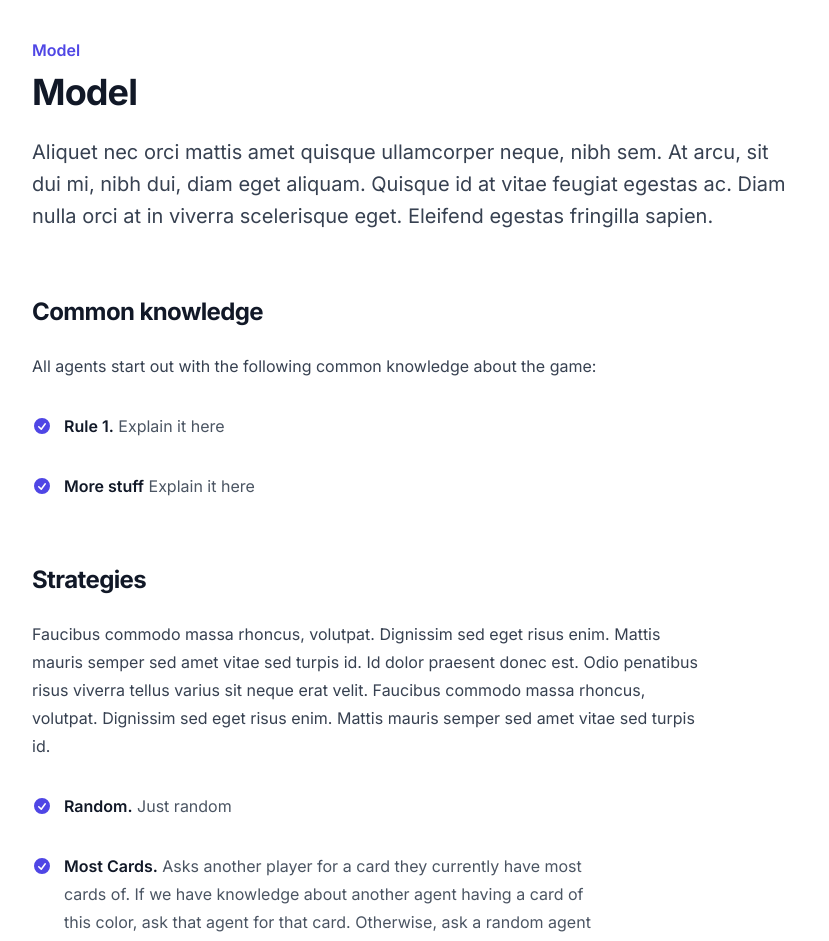
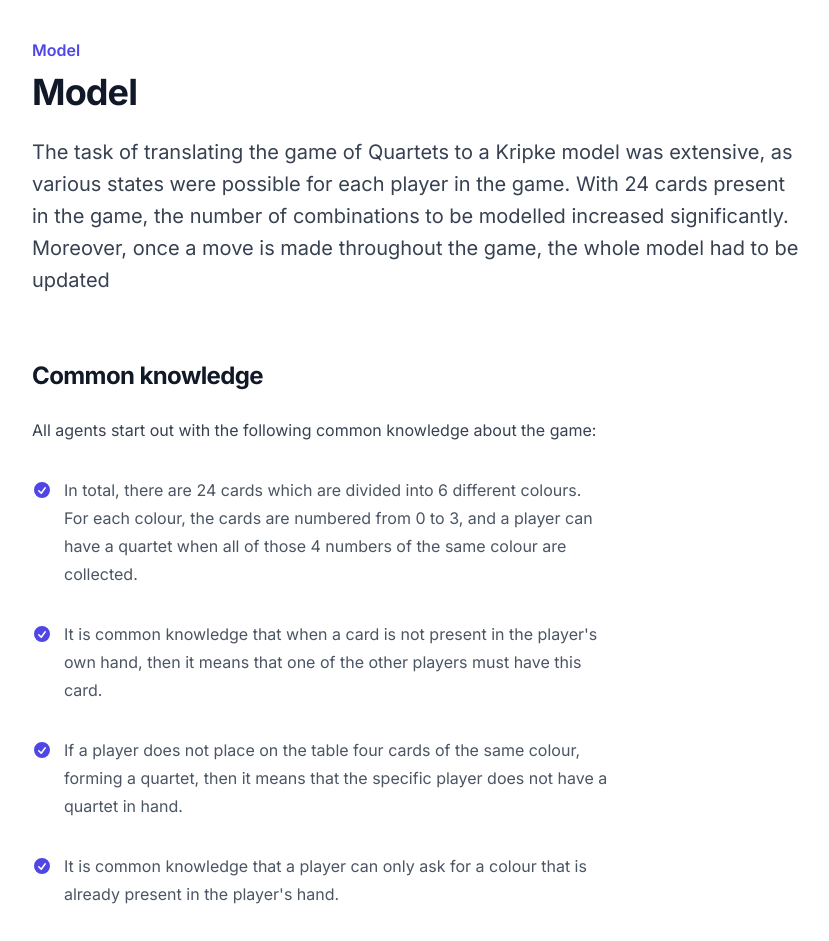
Before and after one commit to koole/quartets-web, a Next.js app: page /model in a window 1280 px wide. Shown: the part 180-1121 px from the top of the page, without its empty margins (224-1053 px from the left). Built offline with nearby package versions, Linux system fonts and the light colour scheme.

Commit message:
rules and strategies

```diff
--- a/src/app/model/page.tsx
+++ b/src/app/model/page.tsx
@@ -20,10 +20,11 @@ export default function Home() {
             Model
           </h1>
           <p className="mt-6 text-xl leading-8">
-            Aliquet nec orci mattis amet quisque ullamcorper neque, nibh sem. At
-            arcu, sit dui mi, nibh dui, diam eget aliquam. Quisque id at vitae
-            feugiat egestas ac. Diam nulla orci at in viverra scelerisque eget.
-            Eleifend egestas fringilla sapien.
+            The task of translating the game of Quartets to a Kripke model was extensive, as various states were
+            possible for each player in the game. With 24 cards present in the game, the number of
+            combinations to be modelled increased significantly. Moreover, once a move is made throughout the game, the whole
+            model had to be updated
+
           </p>
           <h2 className="mt-16 text-2xl font-bold tracking-tight text-gray-900">
             Common knowledge
@@ -41,8 +42,10 @@ export default function Home() {
                 aria-hidden="true"
               />
               <span>
-                <strong className="font-semibold text-gray-900">Rule 1.</strong>{" "}
-                Explain it here
+                <strong className="font-semibold text-gray-900"></strong>{" "}
+                In total, there are 24 cards which are divided into 6 different colours. For each colour,
+                the cards are numbered from 0 to 3, and a player can have a quartet when all of those 4 numbers
+                of the same colour are collected.
               </span>
             </li>
             <li className="flex gap-x-3">
@@ -51,10 +54,31 @@ export default function Home() {
                 aria-hidden="true"
               />
               <span>
-                <strong className="font-semibold text-gray-900">
-                  More stuff
-                </strong>{" "}
-                Explain it here
+                <strong className="font-semibold text-gray-900"></strong>{" "}
+                It is common knowledge that when a card is not present in the player's own hand, then it
+                means that one of the other players must have this card.
+              </span>
+            </li>
+            <li className="flex gap-x-3">
+              <CheckCircleIcon
+                className="mt-1 h-5 w-5 flex-none text-indigo-600"
+                aria-hidden="true"
+              />
+              <span>
+                <strong className="font-semibold text-gray-900"></strong>{" "}
+                If a player does not place on the table four cards of the same colour, forming a quartet, then
+                it means that the specific player does not have a quartet in hand.
+              </span>
+            </li>
+            <li className="flex gap-x-3">
+              <CheckCircleIcon
+                className="mt-1 h-5 w-5 flex-none text-indigo-600"
+                aria-hidden="true"
+              />
+              <span>
+                <strong className="font-semibold text-gray-900"></strong>{" "}
+                It is common knowledge that a player can only ask for a colour that is already present in the
+                player's hand.
               </span>
             </li>
           </ul>
@@ -63,12 +87,7 @@ export default function Home() {
           </h2>
           <div className="mt-6 max-w-2xl">
             <p>
-              Faucibus commodo massa rhoncus, volutpat. Dignissim sed eget risus
-              enim. Mattis mauris semper sed amet vitae sed turpis id. Id dolor
-              praesent donec est. Odio penatibus risus viverra tellus varius sit
-              neque erat velit. Faucibus commodo massa rhoncus, volutpat.
-              Dignissim sed eget risus enim. Mattis mauris semper sed amet vitae
-              sed turpis id.
+              In order to find the best strategy for the game of Quartets, we implemented the following ones:
             </p>
             <ul role="list" className="mt-8 max-w-xl space-y-8 text-gray-600">
               <li className="flex gap-x-3">
@@ -80,7 +99,9 @@ export default function Home() {
                   <strong className="font-semibold text-gray-900">
                     Random.
                   </strong>{" "}
-                  Just random
+                  The player can ask for a random card depending on the cards that are in its own hand. However,
+                  the random card that is selected still needs to follow the rules of the game. This means that
+                  the colour needs to already be in the player's hand.
                 </span>
               </li>
               <li className="flex gap-x-3">
--- a/src/app/rules/page.tsx
+++ b/src/app/rules/page.tsx
@@ -12,17 +12,61 @@ export default function Home() {
           <h1 className="mt-2 text-3xl font-bold tracking-tight text-gray-900 sm:text-4xl">
             Game Rules
           </h1>
-          <p className="mt-6 text-xl leading-8">
-          Quartets is a dedicated deck card game consisting of 32 cards, divided into eight suites of four cards each. The game is played with three or more players, and the objective is to collect a full suite of four cards.
-          At the beginning of the game, the deck of cards is shuffled, and each player is dealt an equal number of cards. Players should keep their cards hidden from other players.
-          To start the game, a player is randomly chosen to make the first move. They can ask another player for a specific card from a suite, provided that they already have a card from that suite in their hand. For example, if they have a card with the letter &quot;B&quot; on it, they can ask another player for the card &quot;3B.&quot;
-          If the player being asked has the requested card, they must give it to the asking player, who then gets another turn to ask for a card. If the player being asked does not have the requested card, it becomes their turn to ask for a card.
-          Whenever a player collects a full suite of four cards, known as a &quot;Quartet,&quot; they must place the suite face-up in front of them. The game continues until all the quartets have been formed. Once all the quartets have been created, the game ends, and the player with the most quartets is declared the winner.
-          It&apos;s important to note that Quartets has many variations to its rules, so the aforementioned rules are our interpretation of the game.
+          <p className="mt-6 text-xl leading-8 text-justify">
+            Quartets is a dedicated deck card game consisting of 32 cards, divided into eight suites of four cards each.
+            In the case of our implementation, we chose to use a simplified version of the game, with 6 different colours
+            for the cards, namely:
+            <ul className="list-disc list-inside">
+              <li>
+                <span className="inline-block w-4 h-4 mr-2 rounded" style={{ backgroundColor: 'red' }}></span>
+                red
+              </li>
+              <li>
+                <span className="inline-block w-4 h-4 mr-2 rounded" style={{ backgroundColor: 'yellow' }}></span>
+                yellow
+              </li>
+              <li>
+                <span className="inline-block w-4 h-4 mr-2 rounded" style={{ backgroundColor: 'green' }}></span>
+                green
+              </li>
+              <li>
+                <span className="inline-block w-4 h-4 mr-2 rounded" style={{ backgroundColor: 'blue' }}></span>
+                blue
+              </li>
+              <li>
+                <span className="inline-block w-4 h-4 mr-2 rounded" style={{ backgroundColor: 'purple' }}></span>
+                purple
+              </li>
+              <li>
+                <span className="inline-block w-4 h-4 mr-2 rounded" style={{ backgroundColor: 'pink' }}></span>
+                pink
+              </li>
+            </ul>
+
+            The game is played with three or more players, and the objective is to collect as many full suites of four cards
+            as possible. In the current game, there are 3 players out of which two of them are the automated agents following
+            a certain strategy. These strategies are further discussed on the Experiment page.
+          </p>
+          <p className="mt-6 text-xl leading-8 text-justify">
+            At the beginning of the game, the deck of cards is shuffled, and each player is dealt an equal number of cards.
+            Players should keep their cards hidden from other players. To start the game, a player is randomly chosen to make the first move.
+            They can ask another player for a specific card from a suite, provided that they already have a card from that suite in their hand.
+          </p>
+          <p className="mt-6 text-xl leading-8 text-justify">
+            For example, if a player has a blue card in their hand with the number 1, then they can asl another player
+            for the card blue 2.
+
+
+
+            If the player being asked has the requested card, they must give it to the asking player, who then gets another turn to ask for a card. If the player being asked does not have the requested card, it becomes their turn to ask for a card.
+            Whenever a player collects a full suite of four cards, known as a &quot;Quartet,&quot; they must place the suite face-up in front of them. The game continues until all the quartets have been formed. Once all the quartets have been created, the game ends, and the player with the most quartets is declared the winner.
+            It&apos;s important to note that Quartets has many variations to its rules, so the aforementioned rules are our interpretation of the game.
           </p>
         </div>
       </div>
 
+
+
     </main>
   )
 }
```
